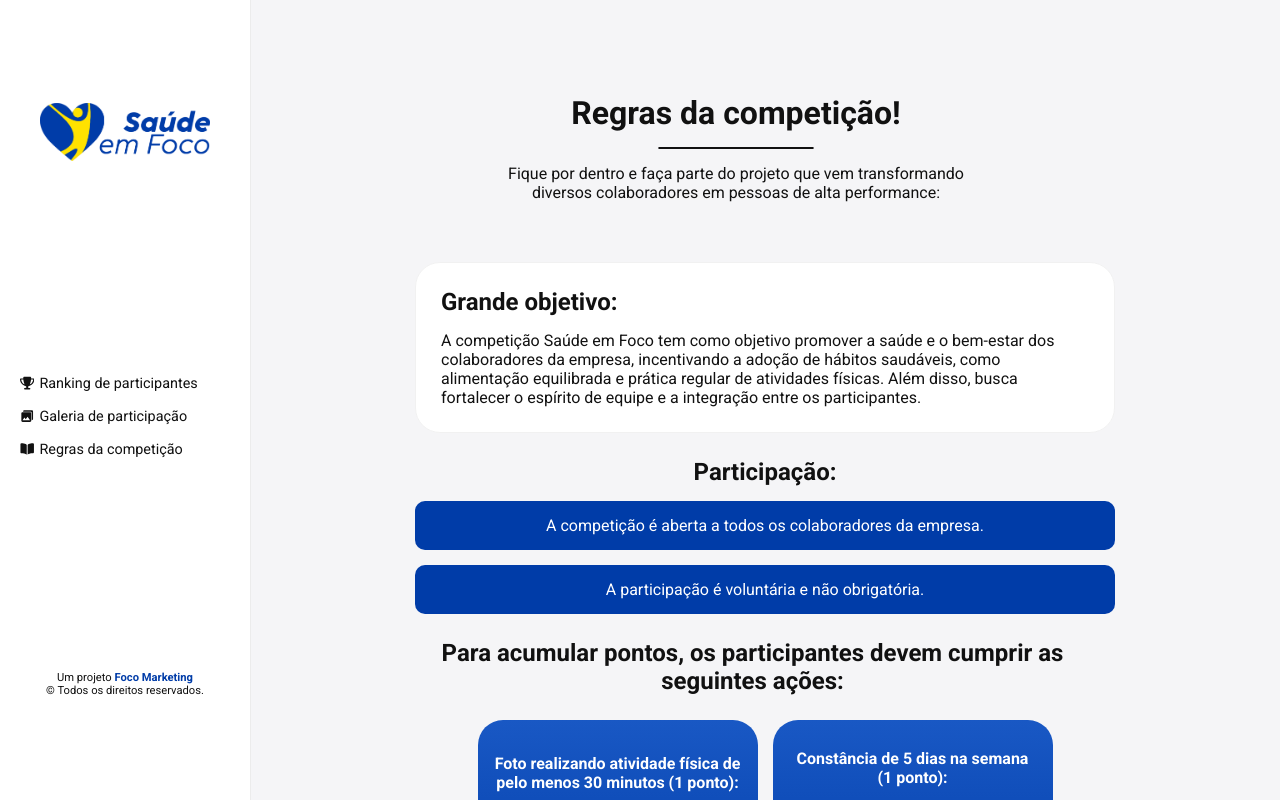
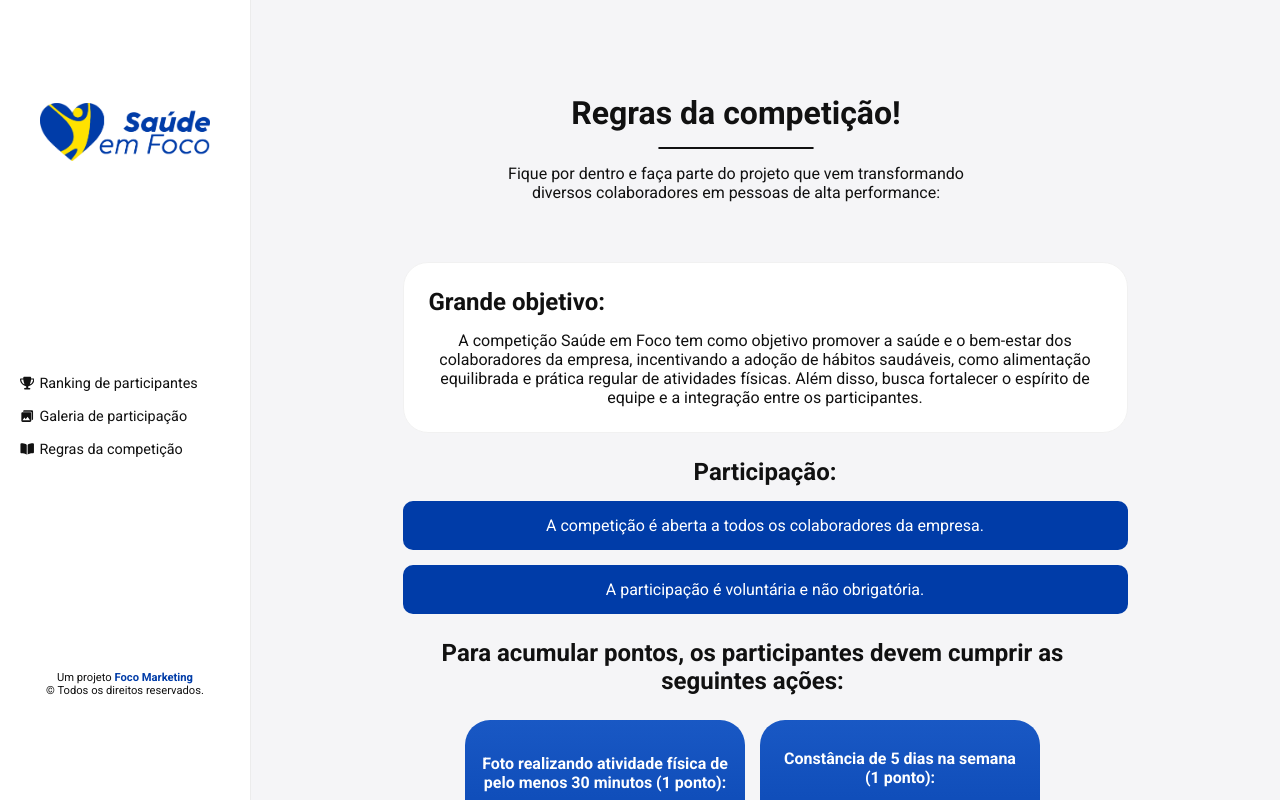
Before and after one commit to Marcos-Amorim-Rodrigues/app-saude-em-foco, a React (Vite) app: page /regras in a window 1280 px wide. Shown: the top 800 px of the page. Built offline with nearby package versions, Linux system fonts and the light colour scheme; the HTML template or start-up script is replaced by a standard one.

Commit message:
fixed not found and added favicon and title

```diff
--- a/index.html
+++ b/index.html
@@ -4,11 +4,12 @@
 <head>
   <meta charset="UTF-8" />
   <meta name="viewport" content="width=device-width, initial-scale=1.0" />
-  <title>Teste</title>
+  <title>Saúde em Foco</title>
   <link rel="stylesheet" href="./styles/style.css">
   <link rel="preconnect" href="https://fonts.googleapis.com">
   <link rel="preconnect" href="https://fonts.gstatic.com" crossorigin>
   <link href="https://fonts.googleapis.com/css2?family=Roboto:ital,wght@0,100;0,300;0,400;0,500;0,700;0,900;1,100;1,300;1,400;1,500;1,700;1,900&display=swap" rel="stylesheet">
+  <link rel="shortcut icon" type="image/png" href="./src/assets/favicon.png" />
 </head>
 
 <body>
--- a/styles/rules.css
+++ b/styles/rules.css
@@ -1,6 +1,9 @@
 .rules-content{
     max-width: 700px;
-    text-align: left;
+    display: grid;
+    position: relative;
+    margin: 0 auto;
+    justify-content: center;
 }
 
 .rules-content h2{
```
Also changed, not shown: src/assets/favicon.png (added).
